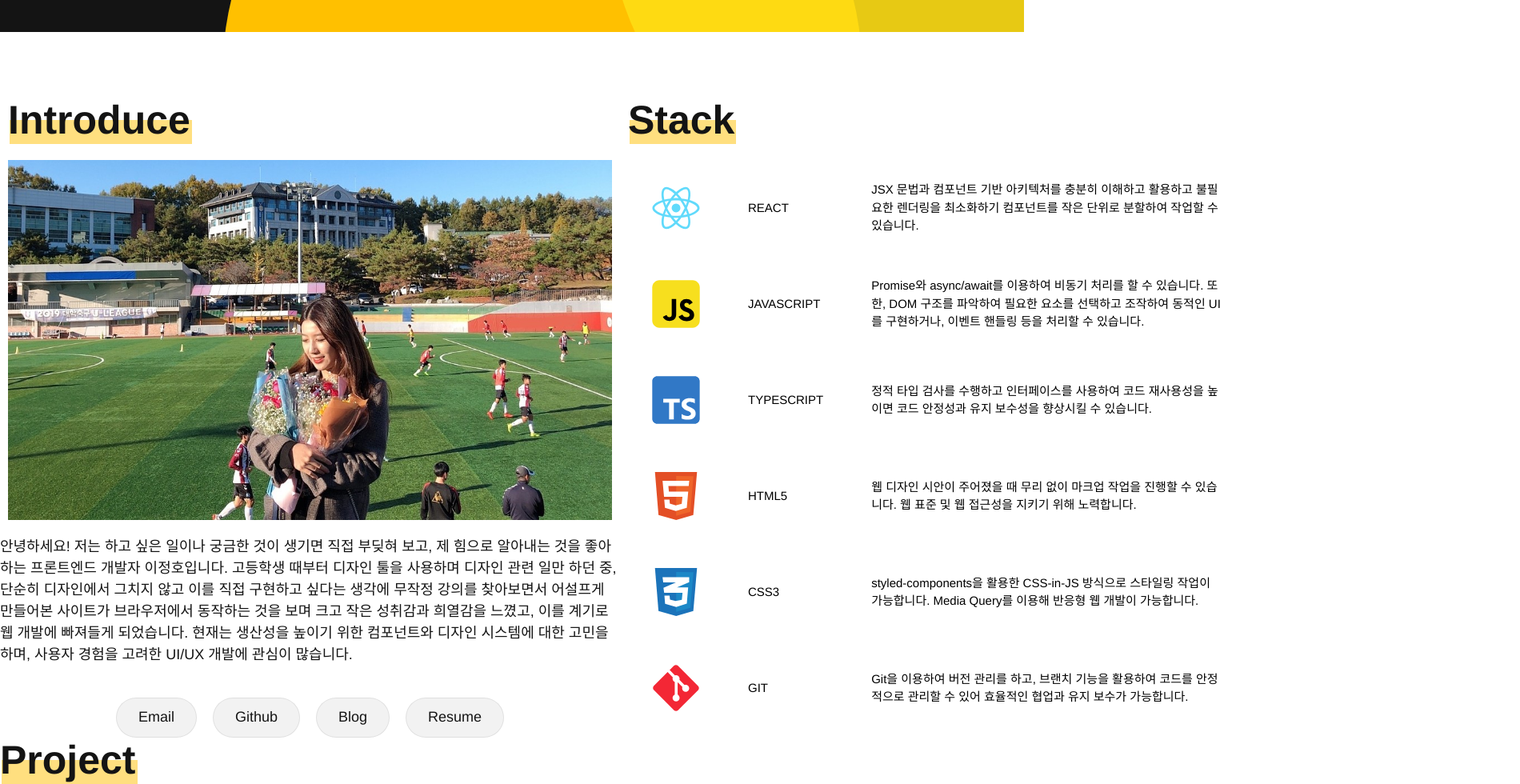
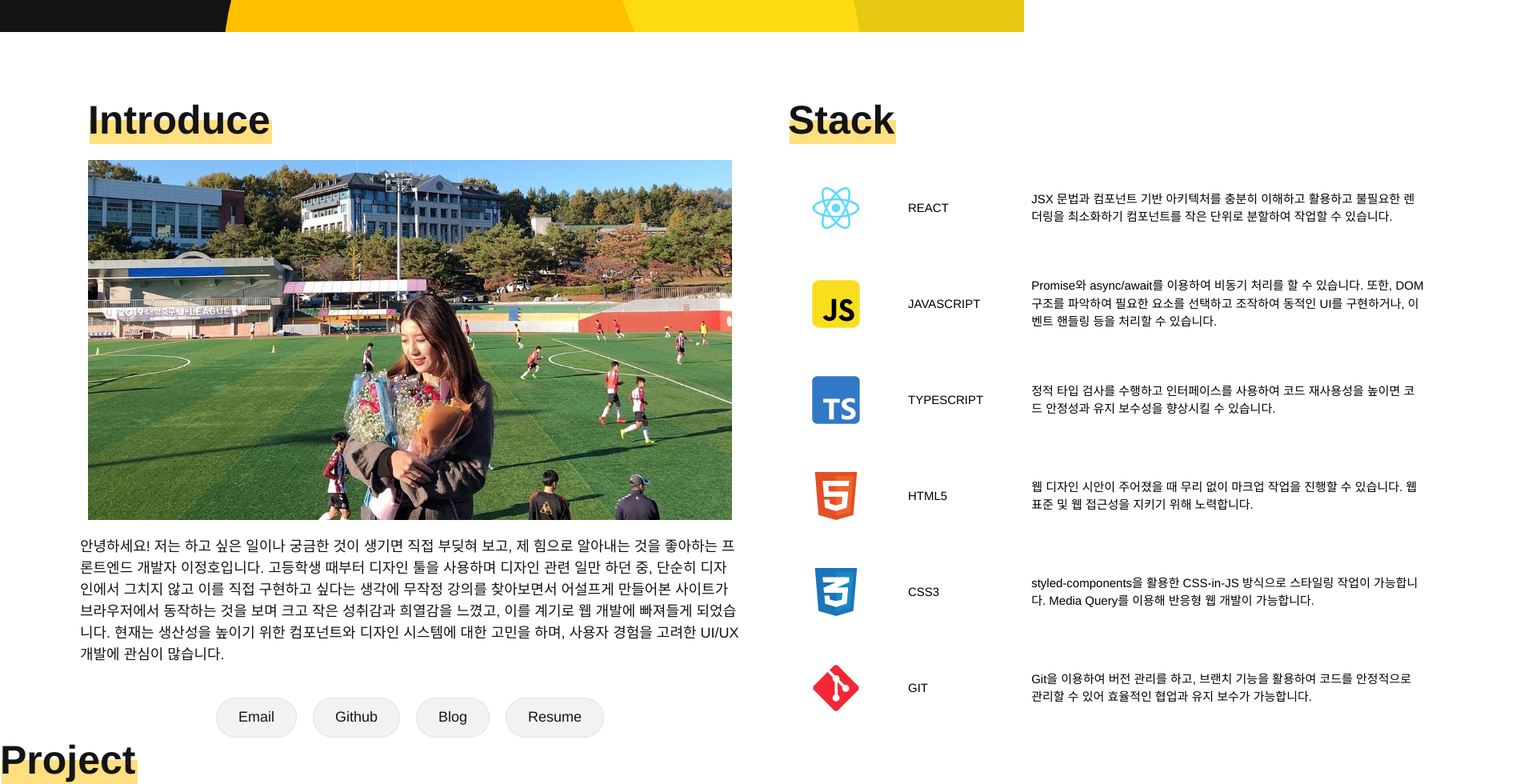
Before and after one commit to leejungho9/portofolio, a React (Create React App) app: page / in a window 1280 px wide. Shown: the part 760-1740 px from the top of the page at 80% size, 1900 px wide, since content can reach past the window. Built offline with nearby package versions, Linux system fonts and the light colour scheme.

Commit message:
:lipstick: [Design] Introduce box 크기 수정

```diff
--- a/src/pages/Introduce/Introduce.module.css
+++ b/src/pages/Introduce/Introduce.module.css
@@ -4,16 +4,17 @@
 }
 
 .introduce_container {
-  padding: 80px 0;
-  width: 1550px;
+  padding: 80px 100px;
   margin: 0 auto;
   position: relative;
   display: flex;
+  width: 1700px;
 
 }
 
 .introduce_box {
-  width: 50%
+  width: 50%;
+  margin-right: 50px;
 }
 
 .image_thumnail {
@@ -80,7 +81,8 @@
   border-radius: 50px;
   box-sizing: border-box;
   margin-top: 20px;
-  color: #141414
+  color: #141414;
+  cursor: pointer;
 }
 
 
```
